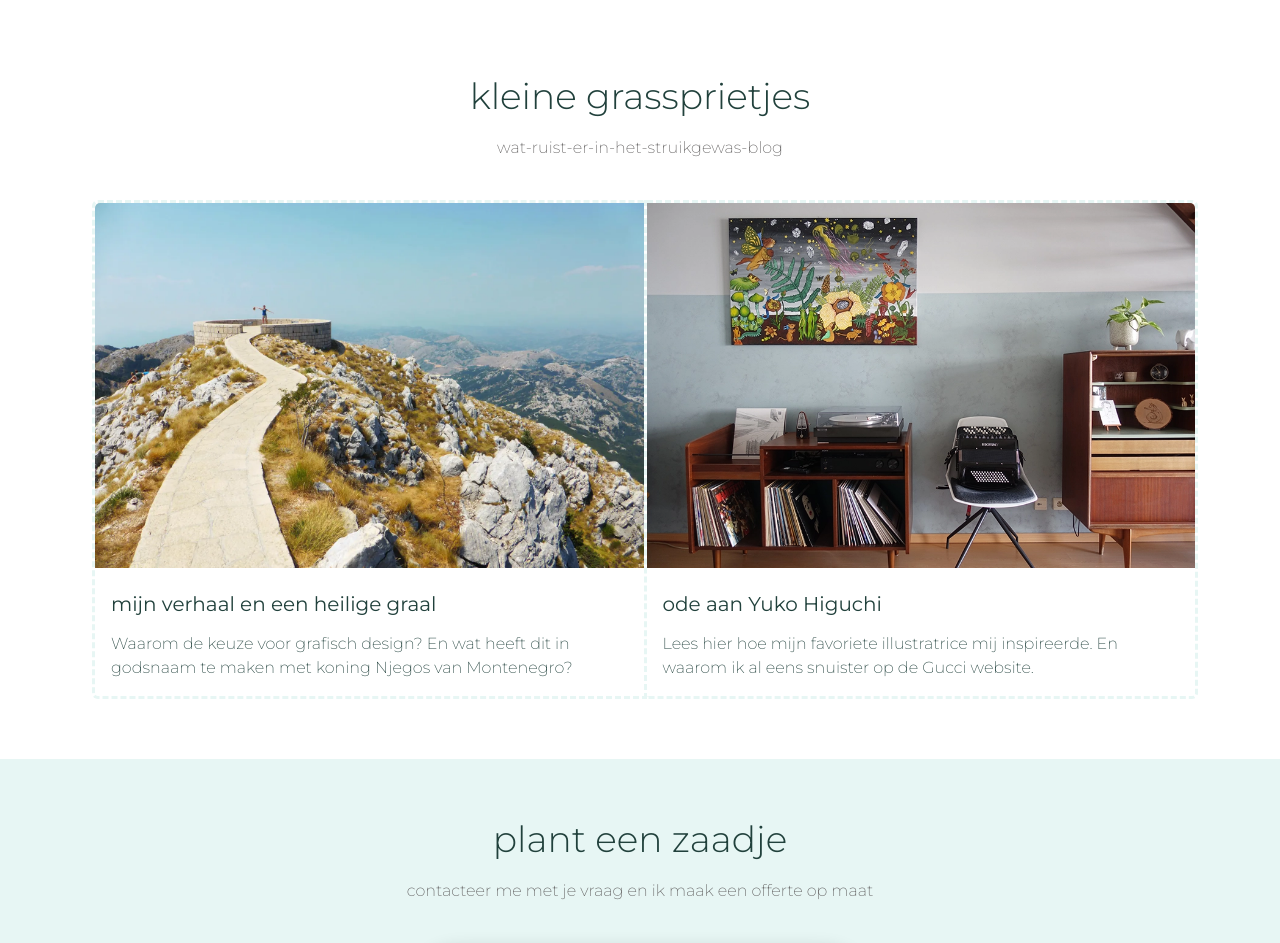
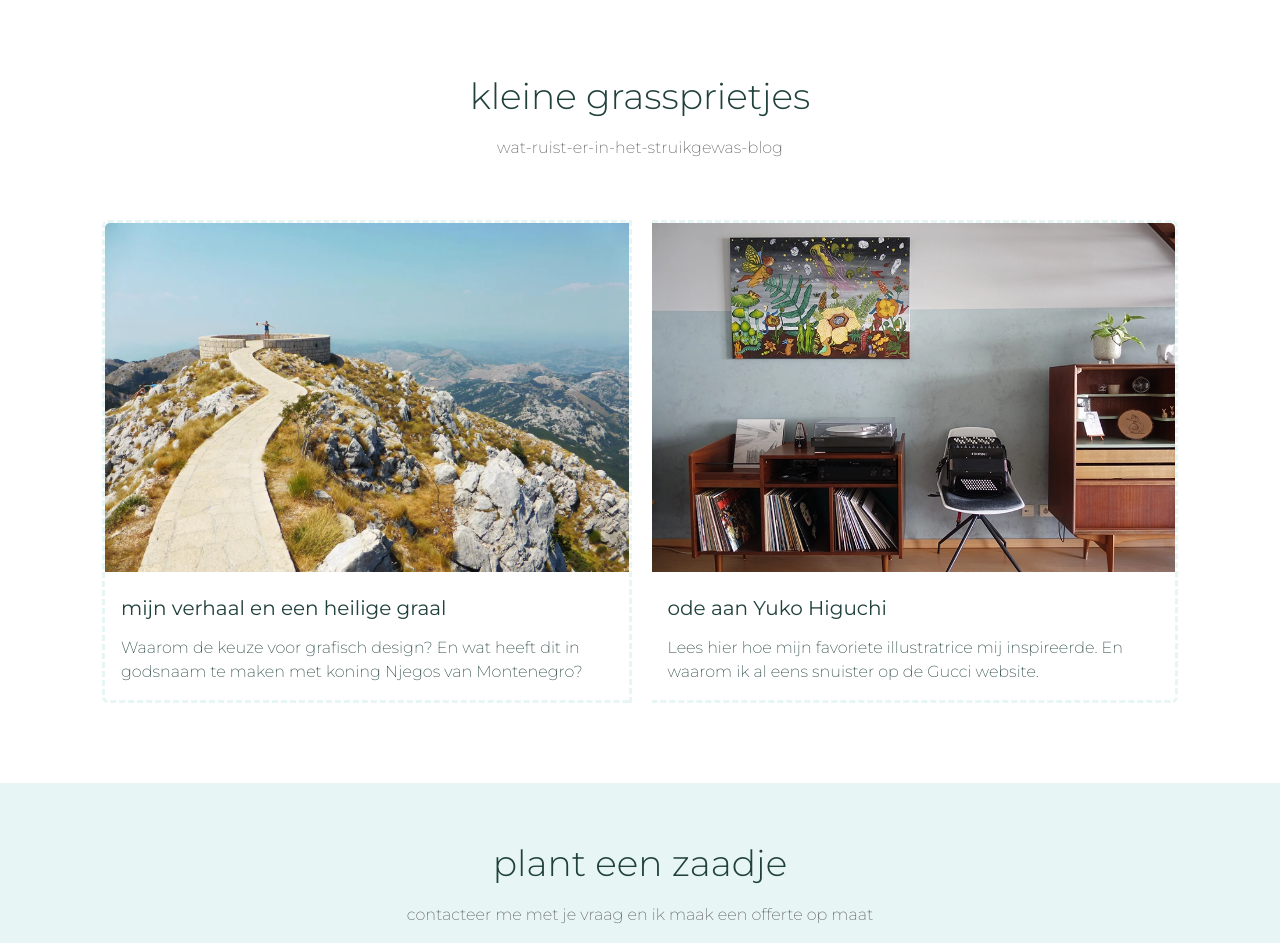
Before and after one commit to Madelies/madelies-def, a PHP site: page / in a window 1280 px wide. Shown: the part 4834-5777 px from the top of the page. Run offline with PHP 8.4, Linux system fonts and the light colour scheme; some libraries are stand-ins or nearby versions.

Commit message:
Update style.css

```diff
--- a/css/style.css
+++ b/css/style.css
@@ -1461,7 +1461,7 @@ section {
 --------------------------------------------------------------*/
 
 .blogg .card {
- margin-left: 10px;
+ margin: 20px;
  border: 3px #e7f6f4 dashed;
 }
 
```
